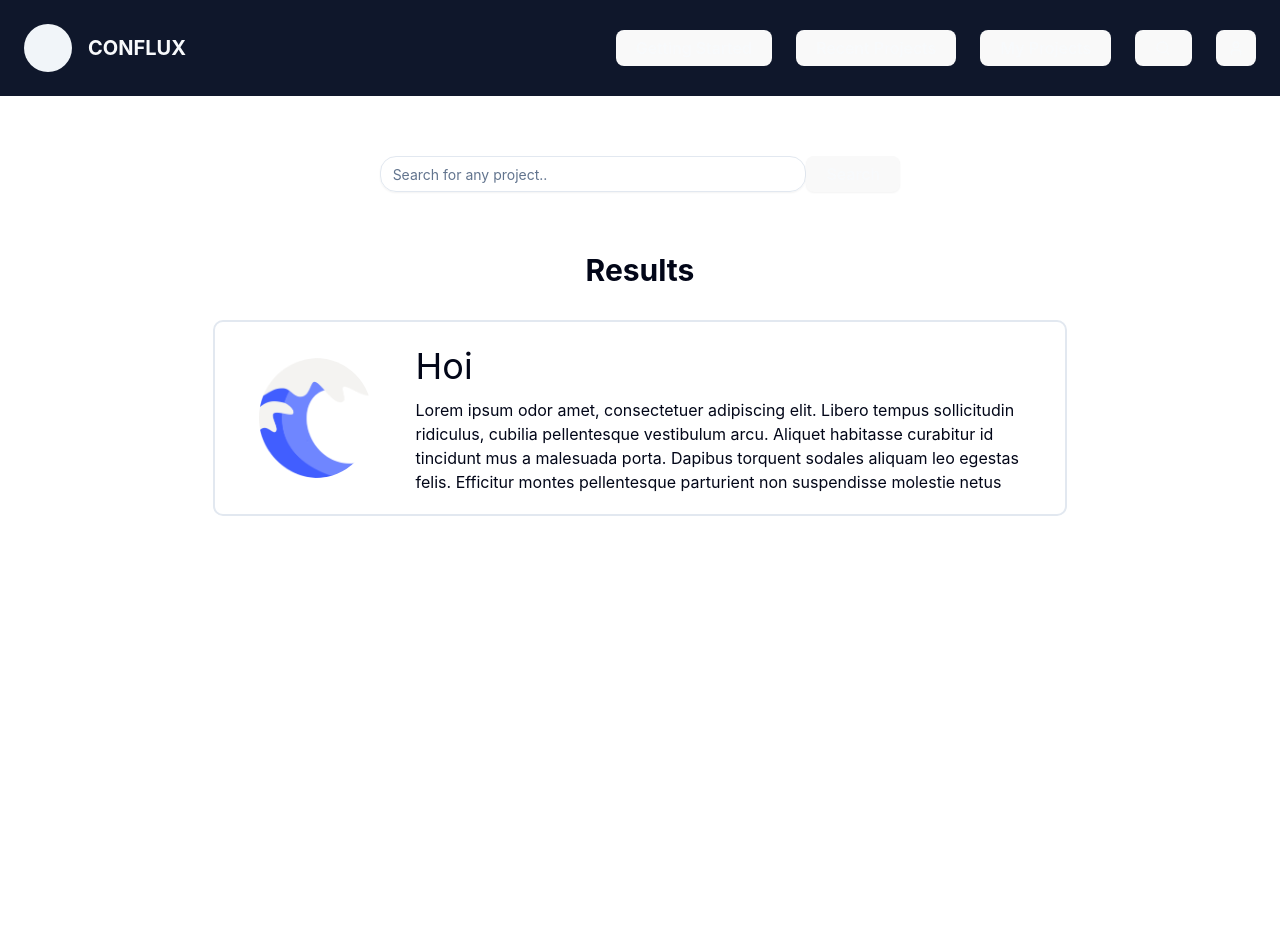
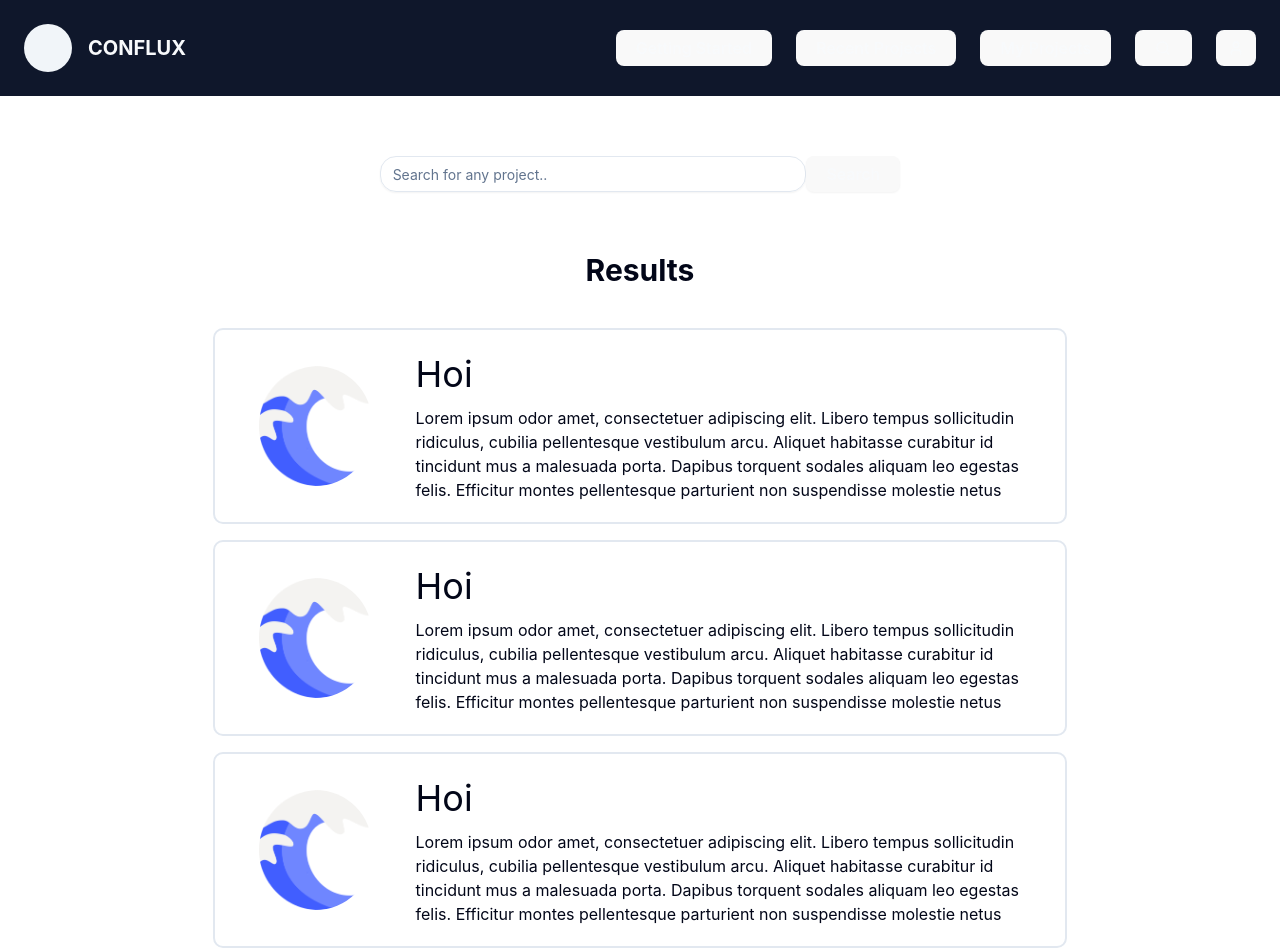
Before and after one commit to team-golfslag/Conflux-web, a React (Vite) app: page /projects/search in a window 1280 px wide. Shown: the top 952 px of the page. Built offline with nearby package versions, Linux system fonts and the light colour scheme.

Commit message:
fix: Fixed page overflowing with projectcards, now page scales properly.

```diff
--- a/src/pageComponents/ProjectCard.tsx
+++ b/src/pageComponents/ProjectCard.tsx
@@ -6,7 +6,7 @@ type ProjectCardProps = {
 
 
 const ProjectCard = ({project}: ProjectCardProps) => {
-    return<div className="bg-white w-2/3 max-h-49 rounded-lg border-2 border-border px-4 py-4 flex duration-300 hover:shadow-lg hover:shadow-gray-300 hover:border-purple-700 hover:cursor-pointer">
+    return<div className="bg-white w-2/3 max-h-49 rounded-lg border-2 border-border px-4 py-4 flex duration-300 hover:shadow-lg hover:shadow-gray-300 hover:border-purple-700 hover:cursor-pointer my-2">
                 <div className="w-1/6 mx-4 flex justify-center">
                     <img className="rounded-full p-5 max-w-100 max-h-100" src="/src/assets/Golfslag.png" alt="team photo"/>
                 </div>
--- a/src/pages/ProjectSearchPage.tsx
+++ b/src/pages/ProjectSearchPage.tsx
@@ -51,13 +51,17 @@ const ProjectSearchBar = () => {
     return (
     <>
         <Header />
-        <div className="w-screen h-screen">
+        <div className="bg-repeat-y">
             <div className="flex flex-row mb-15 mt-15 justify-center">
                 <Input  className="w-1/3 rounded-2xl" type="search" placeholder="Search for any project.." />
                 <Button type="submit">Search</Button>
             </div>
             <div className="flex flex-col items-center">
                 <h2 className="mb-8 text-3xl font-bold">Results</h2>
+                <ProjectCard project={pro}/>
+                <ProjectCard project={pro}/>
+                <ProjectCard project={pro}/>
+                <ProjectCard project={pro}/>
                 <ProjectCard project={pro}/>
             </div>
         </div>
```
